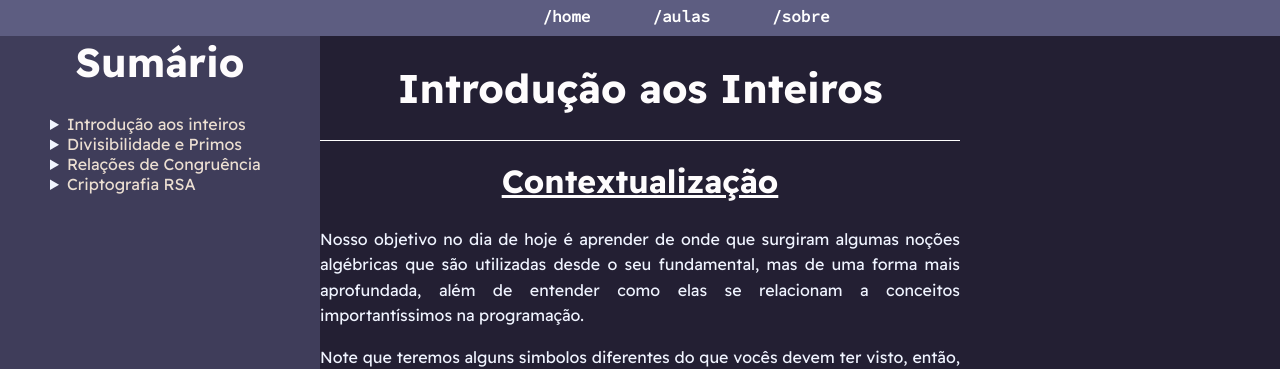
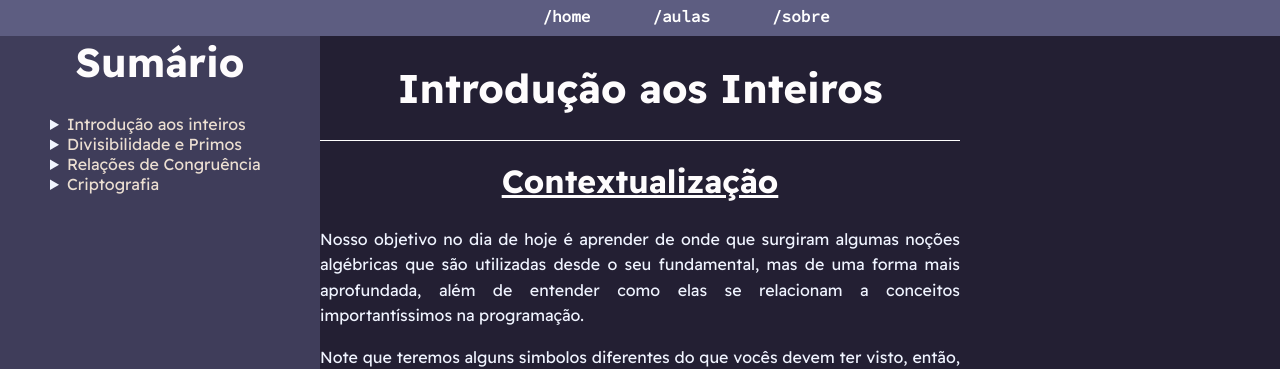
Before and after one commit to PETCC-UFRN/minicurso-demons-mat, a Jekyll site: the page built from terceiroDia.md, in a window 1280 px wide. Shown: the top 369 px of the page. Built offline with Jekyll 4.4.1, drawn with Linux system fonts in a browser that asks for light colours.

Commit message:
consertando o layout Dia 3

```diff
--- a/terceiroDia.md
+++ b/terceiroDia.md
@@ -13,13 +13,12 @@ title: Minicurso de Matemática aplicada à Computação
             <li><a href="#contextualização" >Contextualização</a></li>
             <li><a href="#ue-questões"> Ue, questões..? </a></li>
             <li><a href="#definição-dos-números"> Definição dos... Números? </a></li>
-            <details>
             <summary><a href="#definição-dos-naturais">Definição dos Naturais</a>
             </summary>
             <ul class="section-content">
               <li><a href="#os-axiomas-de-peano"> Os Axiomas de Peano </a></li>
               <li><a href="#ordinais-de-john-von-neumann"> Ordinais de John von Neumann </a></li>
-            </ul></details>
+            </ul>
             <li><a href="#definição-dos-inteiros">Definição dos Inteiros</a></li>
         </ul>
     </details>
@@ -50,16 +49,23 @@ title: Minicurso de Matemática aplicada à Computação
             <li><a href="#conceitualização">Conceitualização</a></li>
             <li><a href="#relações-de-congruência-na-programação">Relações de congruência na programação</a></li>
             <li><a href="#aplicações-e-definição-formal">Aplicações e definição formal</a></li>
-            <li><a href="#propriedades">Propriedades e exercícios</a></li>
-            <li><a href="#congruência-linear-e-inversos-modulares"> Congruência Linear e Inversos Modulares</a></li>
-
+            <summary><a href="#propriedades">Propriedades</a></summary>
+            <ul class="section-content">
+              <li><a href="#propriedades-relacionais">Propriedades Relacionais</a></li>
+              <li><a href="#propriedades-operacionais">Propriedades Operacionais</a></li>
+            </ul>
+            <summary><a href="#congruência-linear-e-inversos-modulares">Congruência Linear e Inversos Modulares </a></summary>
+            <ul class="section-content">
+            <li><a href="#como-encontrar-um-inverso-modular"> Como encontrar um Inverso Modular</a></li>
+            </ul>
         </ul>
     </details>
     <details>
-  <summary><a href="#criptografia-rsa">Criptografia RSA</a></summary>
+  <summary><a href="#criptografia">Criptografia</a></summary>
     <ul class="section-content">
         <li><a href="#contextualização-histórica">Contextualização histórica</a></li>
-        <li><a href="#a-criptografia-rsa-em-si">A criptografia RSA em si</a></li>
+        <li><a href="#criptografia-assimétrica">Criptografia Assimétrica</a></li>
+        <li><a href="#criptografia-rsa">Criptografia RSA </a></li>
     </ul>
   </details>
 </ul>
```
Also changed, not shown: 1 other file.
